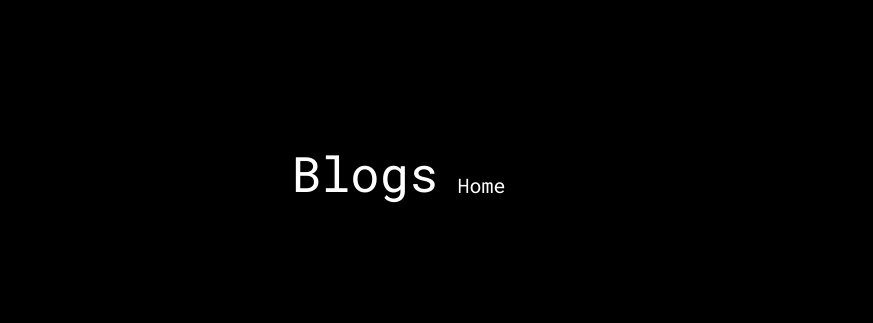
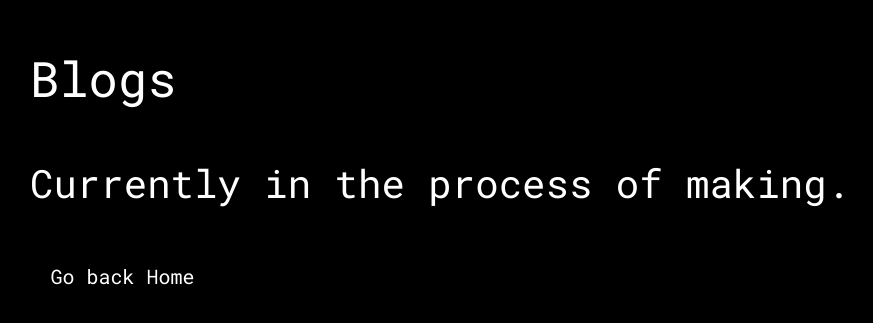
Before and after one commit to kimseul91/seulkim, a React (Create React App) app: page /blogs in a window 1280 px wide. Shown: the part 215-538 px from the top of the page, without its empty margins (226-1099 px from the left). Built offline with nearby package versions, Linux system fonts and the light colour scheme.

Commit message:
pending blog

```diff
--- a/src/App.js
+++ b/src/App.js
@@ -6,17 +6,15 @@ import Blogs from "./components/Blog/Blogs"
 
 function App() {
   return (
+    <div className="App">
       <Router>
         <Switch>
-        <>
-          <div className="App">
           <Route exact path="/" component={Land} />
           <Route exact path="/blogs" component={Blogs} />
-          </div>
-        </>
         </Switch>
 
       </Router>
+    </div>
 
   );
 }
--- /dev/null
+++ b/src/components/Blog/Blogs.css
@@ -0,0 +1,16 @@
+.blog-container {
+  padding-top: 25%;
+  /* display: none !important; */
+}
+
+.blog-pending {
+  display: block !important;
+}
+
+.pending {
+  margin: 0;
+  position: absolute;
+  top: 50%;
+  -ms-transform: translateY(-50%);
+  transform: translateY(-50%);
+}
--- a/src/components/Blog/Blogs.js
+++ b/src/components/Blog/Blogs.js
@@ -1,4 +1,5 @@
 import React, {useEffect, useState} from 'react';
+import "../Blog/Blogs.css";
 // import "../page.css";
 
 
@@ -12,12 +13,15 @@ const Blogs = () => {
         }
         window.addEventListener('resize',handleResized);
     })
-    // console.log("blogs")
     return (
         <div className="container">
-            <div id="home" className="page name" style={{height: innerHeight}}>
-                <h1> Blogs </h1>
-                <a href="/">Home</a>
+            <div id="home" className="page name blog-pending" style={{height: innerHeight}}>
+                <div className="pending">
+
+                    <h1> Blogs </h1>
+                    <h2> Currently in the process of making.</h2>
+                    <a href="/">Go back Home</a>
+                </div>
             </div>
 
         </div>
--- a/src/components/Nav/Nav.js
+++ b/src/components/Nav/Nav.js
@@ -1,6 +1,5 @@
-import React, {useEffect} from 'react';
-import {BrowserRouter as Router, Switch, Route, Link} from "react-router-dom";
-import Blogs from "../Blog/Blogs"
+import React, {useEffect, useState} from 'react';
+import { Redirect} from "react-router-dom";
 import "./Nav.css"
 
 const Nav = () => {
@@ -13,6 +12,18 @@ const Nav = () => {
     function checkHome () {
         if(document.location.href !== "/")
                         window.location.replace("/");
+    }
+
+    const [directToBlog, setDirectToBlog] = useState(null);
+
+    const toBlog = (e) => {
+        e.preventDefault();
+        console.log("in blog");
+        setDirectToBlog(<Redirect to={"/blogs"} />);
+
+    }
+    if(directToBlog) {
+        return directToBlog;
     }
     return (
             <div className="nav">
@@ -35,8 +46,11 @@ const Nav = () => {
                     about && about.scrollIntoView({behavior: "smooth", block: "start"});
                     window.history.pushState("projects","projects", "/projects")
                 }}>Projects</a>
-                {/* <a href="/blogs">Blogs</a> */}
+                <a href="javascript:void(0)" onClick={toBlog}>Blogs</a>
+
             </div>
+
+
 
     );
 };
```
Also changed, not shown: 1 other file (tests, documents, lock files or other folders). Lines whose indentation alone changed are shown as unchanged.
